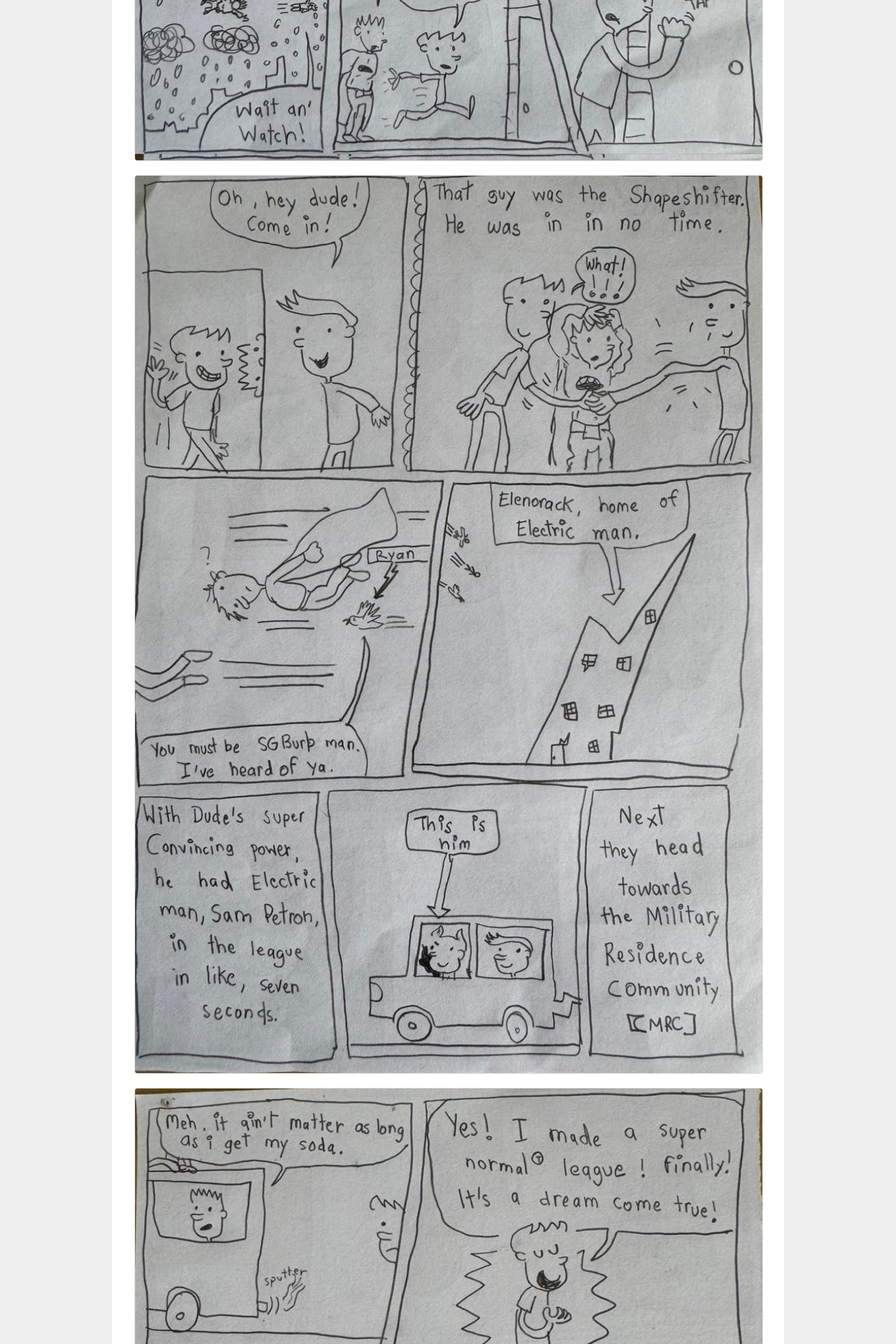
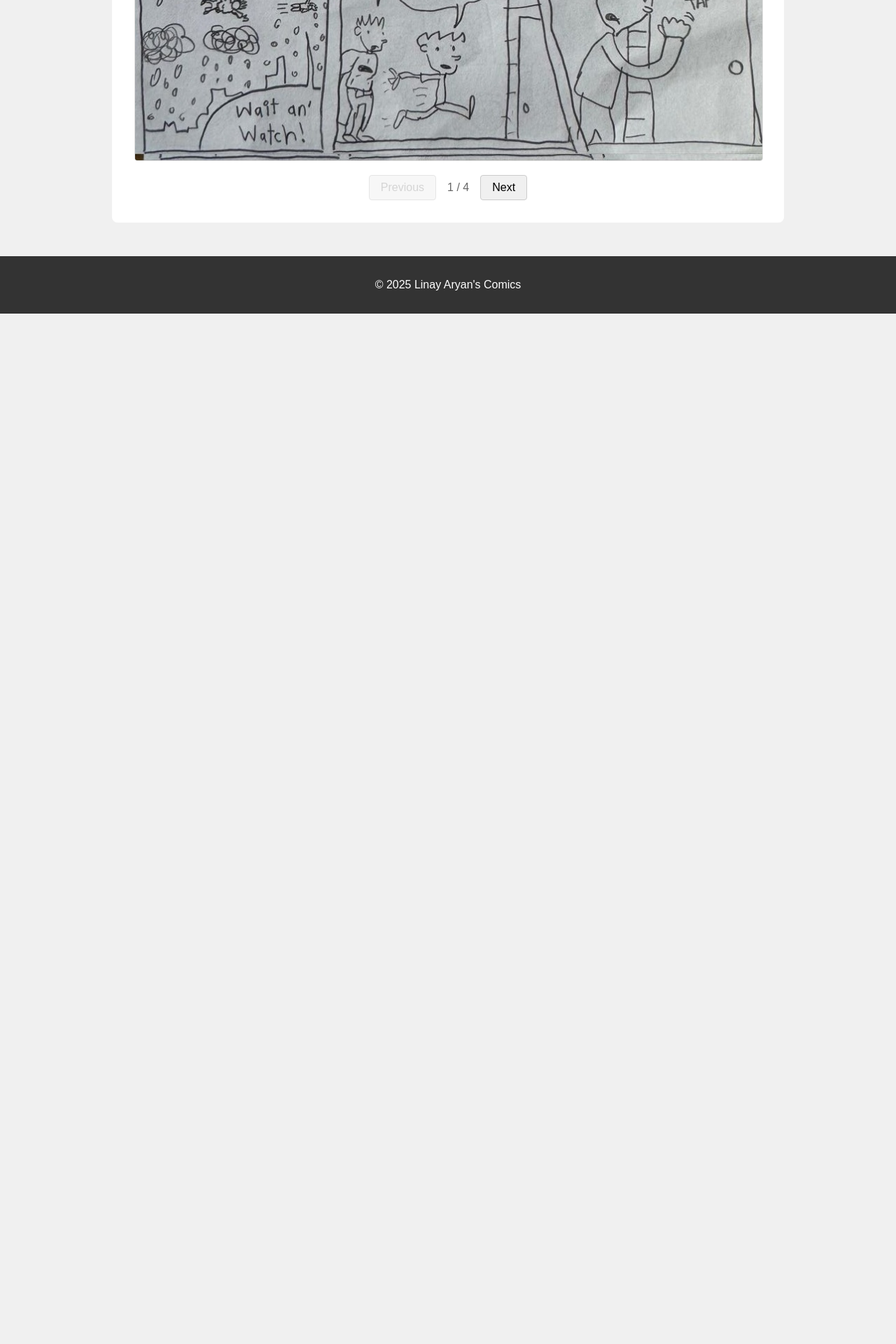
Before and after one commit to harishbn/linay-comics, a Jekyll site: the page built from _comics/comic1.md, in a window 1280 px wide. Shown: the part 1324-3244 px from the top of the page at 70% size. Built offline with Jekyll 4.4.1, drawn with Linux system fonts in a browser that asks for light colours; after the commit the page ends 1772 px from its top, so only the background shows below that.

Commit message:
Feat: Add gallery with next/prev buttons for comics

```diff
--- a/_layouts/comic.html
+++ b/_layouts/comic.html
@@ -5,9 +5,18 @@ layout: default
   <h2>{{ page.title }}</h2>
   <p class="comic-date">{{ page.date | date: "%B %d, %Y" }}</p>
 
-  <div class="comic-strips">
-    {% for strip in page.strips %}
-      <img src="{{ strip.url | relative_url }}" alt="{{ strip.alt }}">
-    {% endfor %}
+  <div class="strip-gallery">
+    <div class="strips-container">
+      {% for strip in page.strips %}
+        <div class="strip">
+          <img src="{{ strip.url | relative_url }}" alt="{{ strip.alt }}">
+        </div>
+      {% endfor %}
+    </div>
+    <div class="gallery-nav">
+        <button class="prev-btn">Previous</button>
+        <span class="strip-counter">1 / {{ page.strips | size }}</span>
+        <button class="next-btn">Next</button>
+    </div>
   </div>
 </article>
--- a/_layouts/default.html
+++ b/_layouts/default.html
@@ -15,5 +15,6 @@
     <footer>
         <p>&copy; {{ 'now' | date: "%Y" }} {{ site.title }}</p>
     </footer>
+    <script src="{{ '/assets/js/gallery.js' | relative_url }}"></script>
   </body>
 </html>
--- a/assets/css/style.css
+++ b/assets/css/style.css
@@ -98,3 +98,50 @@ footer {
     border: 1px solid #ddd;
     border-radius: 4px;
 }
+
+/* Strip Gallery */
+.strip-gallery {
+    text-align: center;
+}
+
+.strip {
+    display: none; /* Hidden by default */
+}
+
+.strip:first-child {
+    display: block; /* Show first strip */
+}
+
+.strip img {
+    max-width: 100%;
+    height: auto;
+    border: 1px solid #ddd;
+    border-radius: 4px;
+}
+
+.gallery-nav {
+    margin-top: 1rem;
+    display: flex;
+    justify-content: center;
+    align-items: center;
+    gap: 1rem;
+}
+
+.gallery-nav button {
+    padding: 0.5rem 1rem;
+    font-size: 1rem;
+    cursor: pointer;
+    border: 1px solid #ccc;
+    border-radius: 4px;
+    background-color: #f0f0f0;
+}
+
+.gallery-nav button:disabled {
+    cursor: not-allowed;
+    opacity: 0.5;
+}
+
+.strip-counter {
+    font-size: 1rem;
+    color: #666;
+}
--- /dev/null
+++ b/assets/js/gallery.js
@@ -0,0 +1,44 @@
+document.addEventListener('DOMContentLoaded', function() {
+    const gallery = document.querySelector('.strip-gallery');
+    if (!gallery) {
+        return;
+    }
+
+    const strips = gallery.querySelectorAll('.strip');
+    const prevBtn = gallery.querySelector('.prev-btn');
+    const nextBtn = gallery.querySelector('.next-btn');
+    const counter = gallery.querySelector('.strip-counter');
+    let currentIndex = 0;
+    const totalStrips = strips.length;
+
+    function updateGallery() {
+        strips.forEach((strip, index) => {
+            strip.style.display = index === currentIndex ? 'block' : 'none';
+        });
+        counter.textContent = `${currentIndex + 1} / ${totalStrips}`;
+        prevBtn.disabled = currentIndex === 0;
+        nextBtn.disabled = currentIndex === totalStrips - 1;
+    }
+
+    if (strips.length > 0) {
+        prevBtn.addEventListener('click', () => {
+            if (currentIndex > 0) {
+                currentIndex--;
+                updateGallery();
+            }
+        });
+
+        nextBtn.addEventListener('click', () => {
+            if (currentIndex < totalStrips - 1) {
+                currentIndex++;
+                updateGallery();
+            }
+        });
+
+        updateGallery();
+    } else {
+        // Hide nav if no strips
+        const nav = gallery.querySelector('.gallery-nav');
+        if(nav) nav.style.display = 'none';
+    }
+});
```
